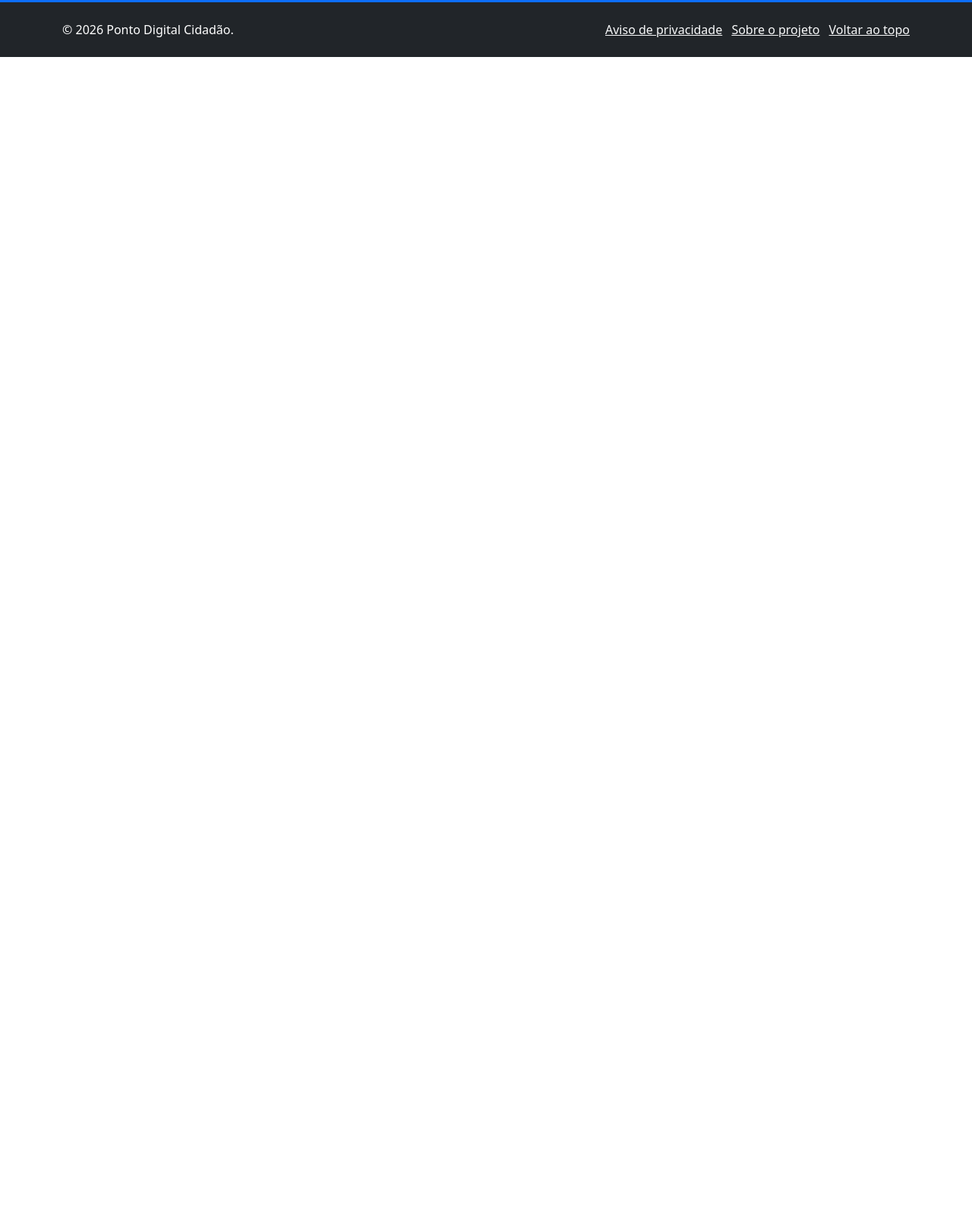
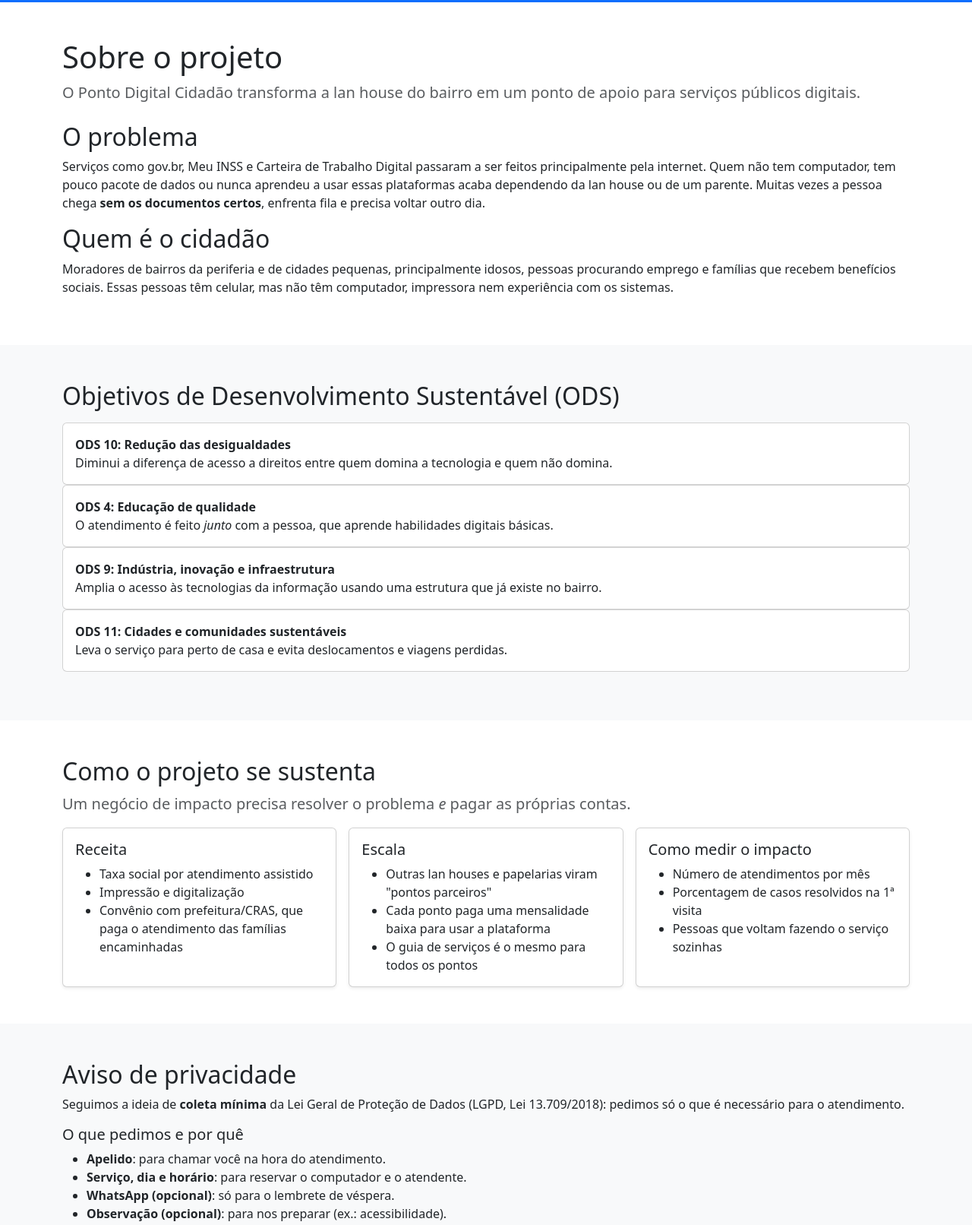
Before and after one commit to byGlazed/Ponto-Digital-CidadaoP2, a plain HTML site: page sobre.html in a window 1280 px wide. Shown: the part 83-1695 px from the top of the page at 76% size. Before the commit the page ends 800 px from the top, so only its background shows below. Drawn offline with nearby package versions, Linux system fonts and the light colour scheme; files that its build step writes are made by us from their sources.

Commit message:
Adicionando o conteúdo da sobre.html

```diff
--- a/sobre.html
+++ b/sobre.html
@@ -39,6 +39,124 @@
     </nav>
   </header>
 
+  <main id="conteudo">
+
+    <!-- Problema e cidadão -->
+    <section class="container texto-largo py-5" id="problema" aria-labelledby="titulo-sobre">
+      <h1 id="titulo-sobre">Sobre o projeto</h1>
+      <p class="lead text-body-secondary">
+        O Ponto Digital Cidadão transforma a lan house do bairro em um ponto de apoio para
+        serviços públicos digitais.
+      </p>
+
+      <h2 class="mt-4">O problema</h2>
+      <p>
+        Serviços como gov.br, Meu INSS e Carteira de Trabalho Digital passaram a ser
+        feitos principalmente pela internet. Quem não tem computador, tem pouco pacote de dados
+        ou nunca aprendeu a usar essas plataformas acaba dependendo da lan house ou de um
+        parente. Muitas vezes a pessoa chega <strong>sem os documentos certos</strong>, enfrenta
+        fila e precisa voltar outro dia.
+      </p>
+
+      <h2>Quem é o cidadão</h2>
+      <p>
+        Moradores de bairros da periferia e de cidades pequenas, principalmente idosos,
+        pessoas procurando emprego e famílias que recebem benefícios sociais. Essas pessoas
+        têm celular, mas não têm computador, impressora nem experiência com os sistemas.
+      </p>
+    </section>
+
+    <!-- ODS relacionadas -->
+    <section class="py-5 bg-body-tertiary" id="ods" aria-labelledby="titulo-ods">
+      <div class="container">
+        <h2 id="titulo-ods">Objetivos de Desenvolvimento Sustentável (ODS)</h2>
+        <dl class="lista-ods mt-3">
+          <div class="card card-body">
+            <dt>ODS 10: Redução das desigualdades</dt>
+            <dd class="mb-0">Diminui a diferença de acesso a direitos entre quem domina a tecnologia e quem não domina.</dd>
+          </div>
+          <div class="card card-body">
+            <dt>ODS 4: Educação de qualidade</dt>
+            <dd class="mb-0">O atendimento é feito <em>junto</em> com a pessoa, que aprende habilidades digitais básicas.</dd>
+          </div>
+          <div class="card card-body">
+            <dt>ODS 9: Indústria, inovação e infraestrutura</dt>
+            <dd class="mb-0">Amplia o acesso às tecnologias da informação usando uma estrutura que já existe no bairro.</dd>
+          </div>
+          <div class="card card-body">
+            <dt>ODS 11: Cidades e comunidades sustentáveis</dt>
+            <dd class="mb-0">Leva o serviço para perto de casa e evita deslocamentos e viagens perdidas.</dd>
+          </div>
+        </dl>
+      </div>
+    </section>
+
+    <!-- Modelo de negócio de impacto -->
+    <section class="container py-5" id="impacto" aria-labelledby="titulo-impacto">
+      <h2 id="titulo-impacto">Como o projeto se sustenta</h2>
+      <p class="lead text-body-secondary">Um negócio de impacto precisa resolver o problema <em>e</em> pagar as próprias contas.</p>
+
+      <div class="row g-3">
+        <div class="col-md-4">
+          <article class="card card-body h-100 shadow-sm">
+            <h3 class="h5">Receita</h3>
+            <ul class="mb-0">
+              <li>Taxa social por atendimento assistido</li>
+              <li>Impressão e digitalização</li>
+              <li>Convênio com prefeitura/CRAS, que paga o atendimento das famílias encaminhadas</li>
+            </ul>
+          </article>
+        </div>
+        <div class="col-md-4">
+          <article class="card card-body h-100 shadow-sm">
+            <h3 class="h5">Escala</h3>
+            <ul class="mb-0">
+              <li>Outras lan houses e papelarias viram "pontos parceiros"</li>
+              <li>Cada ponto paga uma mensalidade baixa para usar a plataforma</li>
+              <li>O guia de serviços é o mesmo para todos os pontos</li>
+            </ul>
+          </article>
+        </div>
+        <div class="col-md-4">
+          <article class="card card-body h-100 shadow-sm">
+            <h3 class="h5">Como medir o impacto</h3>
+            <ul class="mb-0">
+              <li>Número de atendimentos por mês</li>
+              <li>Porcentagem de casos resolvidos na 1ª visita</li>
+              <li>Pessoas que voltam fazendo o serviço sozinhas</li>
+            </ul>
+          </article>
+        </div>
+      </div>
+    </section>
+
+    <!-- Aviso de privacidade (LGPD), linkado pelo formulário -->
+    <section class="py-5 bg-body-tertiary" id="privacidade" aria-labelledby="titulo-privacidade">
+      <div class="container texto-largo">
+        <h2 id="titulo-privacidade">Aviso de privacidade</h2>
+        <p>Seguimos a ideia de <strong>coleta mínima</strong> da Lei Geral de Proteção de Dados (LGPD, Lei 13.709/2018): pedimos só o que é necessário para o atendimento.</p>
+
+        <h3 class="h5">O que pedimos e por quê</h3>
+        <ul>
+          <li><strong>Apelido</strong>: para chamar você na hora do atendimento.</li>
+          <li><strong>Serviço, dia e horário</strong>: para reservar o computador e o atendente.</li>
+          <li><strong>WhatsApp (opcional)</strong>: só para o lembrete de véspera.</li>
+          <li><strong>Observação (opcional)</strong>: para nos preparar (ex.: acessibilidade).</li>
+        </ul>
+
+        <h3 class="h5">O que nunca pedimos</h3>
+        <p>CPF, RG, senhas, número de benefício ou dados bancários. Esses dados são usados só na hora, com você presente, e nunca ficam guardados no site.</p>
+
+        <h3 class="h5">Onde os dados ficam</h3>
+        <p>Neste protótipo, os agendamentos ficam salvos <strong>apenas no seu navegador</strong> (localStorage). Nada é enviado para servidores. Use somente dados fictícios.</p>
+
+        <h3 class="h5">Seus direitos</h3>
+        <p class="mb-0">Você pode <a href="agendar.html">editar ou remover</a> qualquer agendamento a qualquer momento.</p>
+      </div>
+    </section>
+
+  </main>
+
   <!-- Rodapé -->
   <footer class="bg-dark text-white py-4">
     <div class="container d-flex flex-column flex-md-row justify-content-between align-items-center gap-2 text-center">
```
